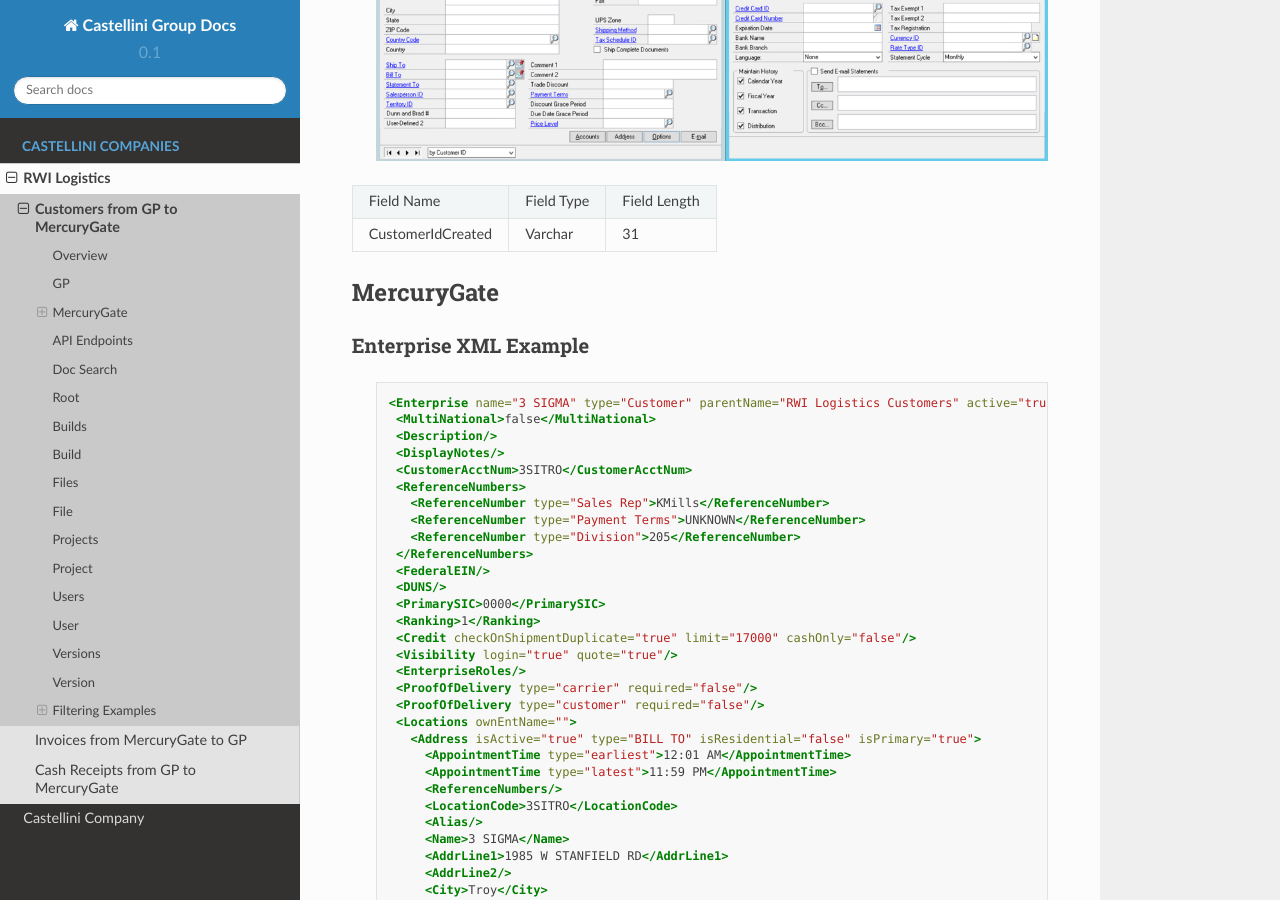
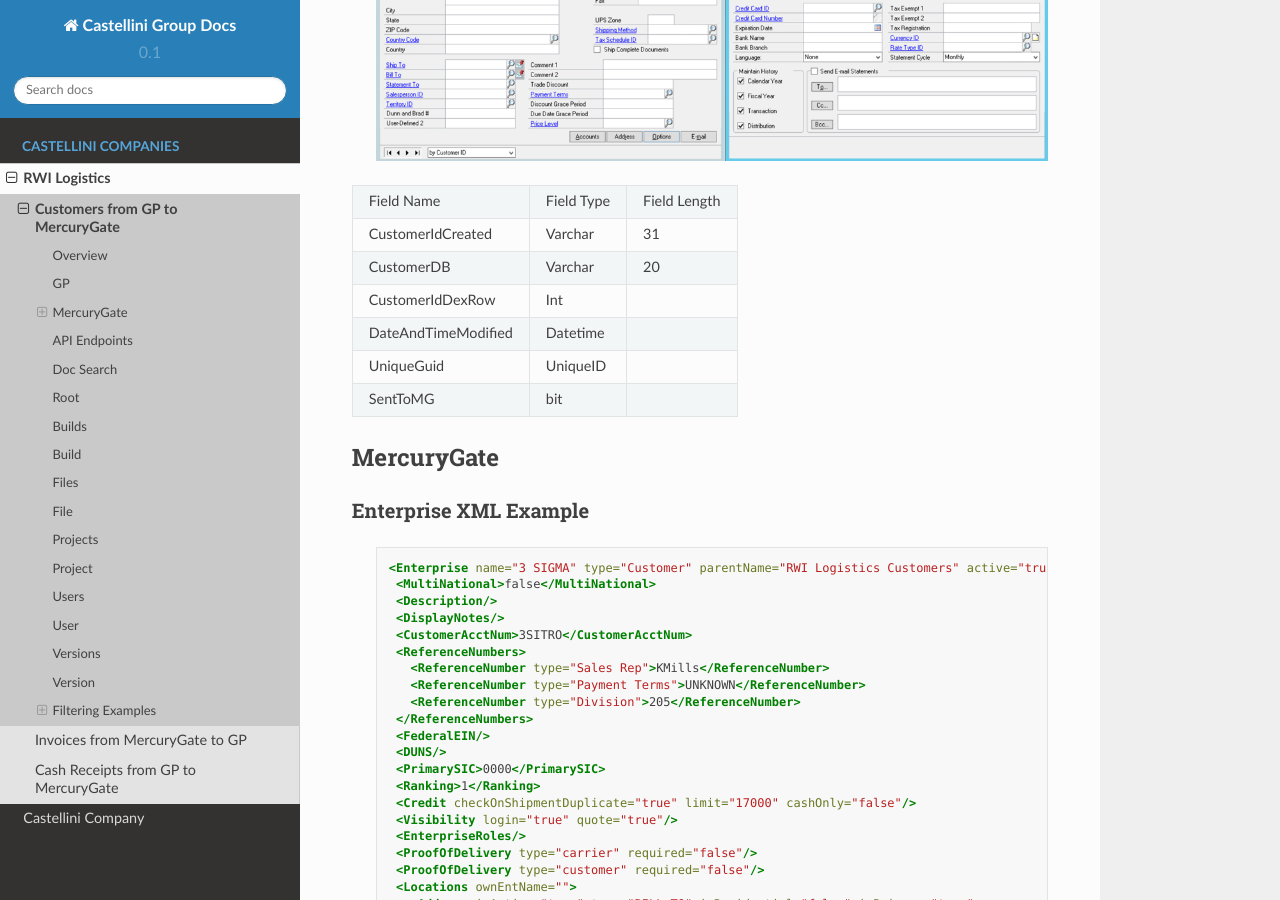
Before and after one commit to admartin66/Castellini-Group-Docs, a Sphinx documentation site: the page built from docs/source/rwilogistics/customers.rst, in a window 1280 px wide and 900 px high, scrolled down 1281 px. Built offline with Sphinx 7.4.7 and the Read the Docs theme 2.0.0, drawn with Linux system fonts in a browser that asks for light colours.

Commit message:
Update docs/source/rwilogistics/customers.rst

```diff
--- a/docs/source/rwilogistics/customers.rst
+++ b/docs/source/rwilogistics/customers.rst
@@ -25,11 +25,21 @@
 table are flagged using the field **"Sent to GP"**, a blank means that record has not been sent to GP
   .. image:: images/CustomerMaintGP.png
 
-+------------------+----------+------------+
-|Field Name        |Field Type|Field Length|
-+------------------+----------+------------+
-|CustomerIdCreated |Varchar   |31          |
-+------------------+----------+------------+
++--------------------+----------+------------+
+|Field Name          |Field Type|Field Length|
++--------------------+----------+------------+
+|CustomerIdCreated   |Varchar   |31          |
++--------------------+----------+------------+
+|CustomerDB          |Varchar   |20          |
++--------------------+----------+------------+
+|CustomerIdDexRow    |Int       |            |
++--------------------+----------+------------+
+|DateAndTimeModified |Datetime  |            |
++--------------------+----------+------------+
+|UniqueGuid          |UniqueID  |            |
++--------------------+----------+------------+
+|SentToMG            |bit       |            |
++--------------------+----------+------------+
 
 MercuryGate
 -----------
```
